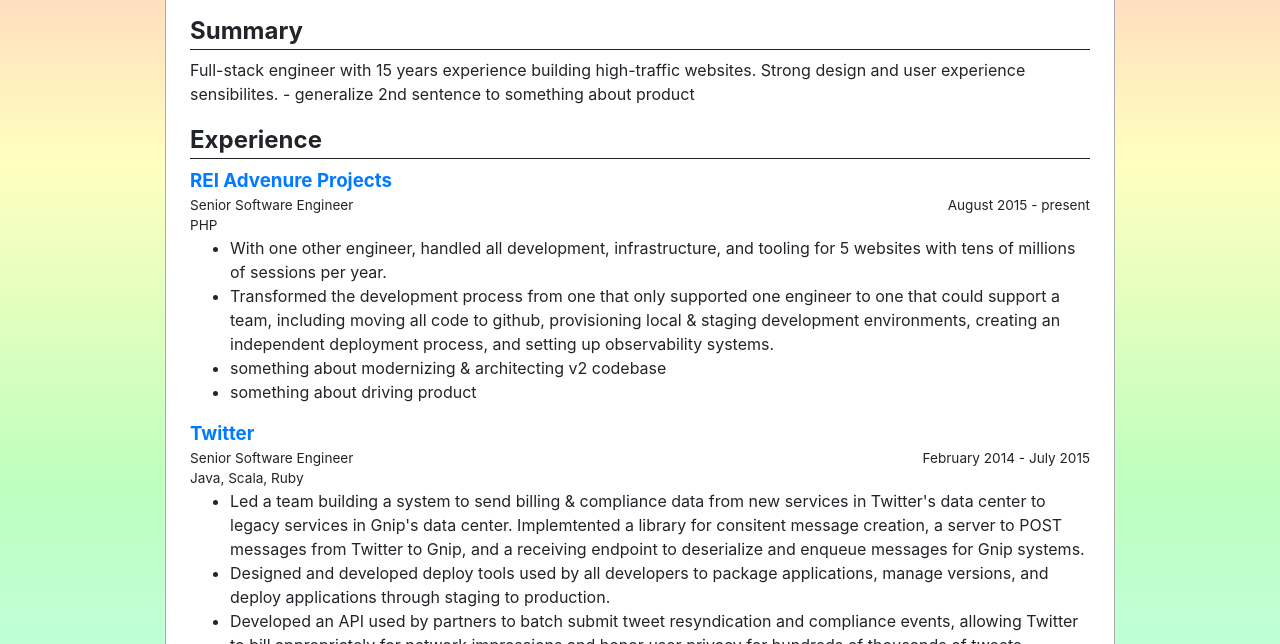
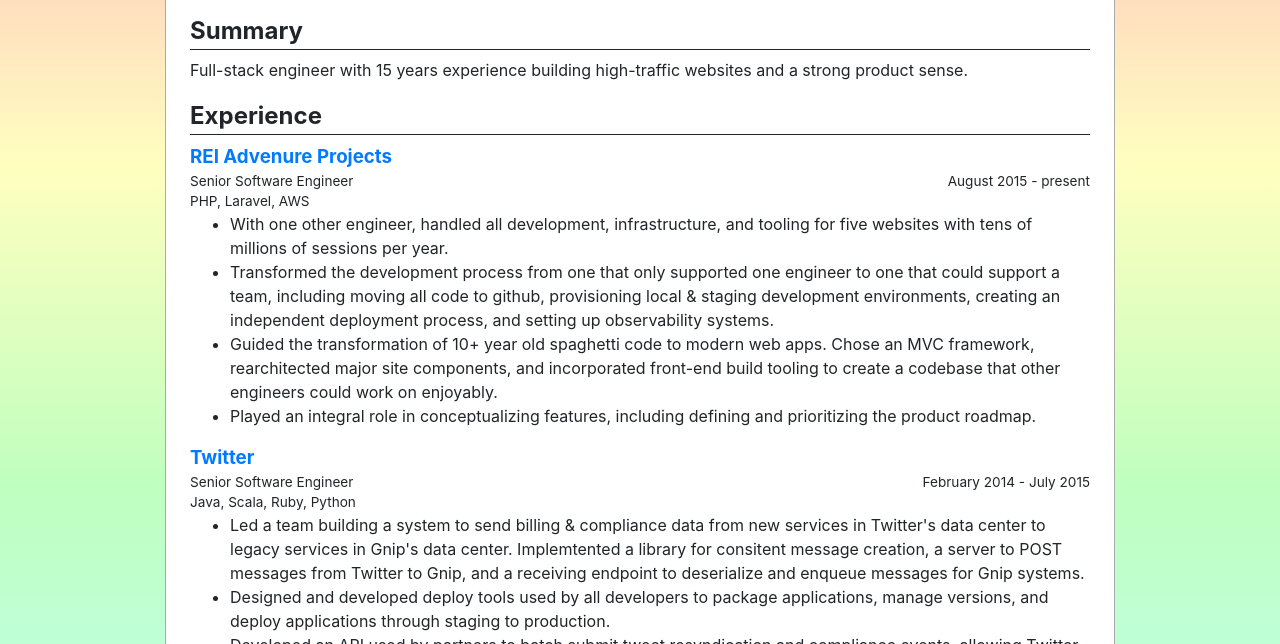
Before and after one commit to rachelv/magnetbox.org, a plain HTML site: page resume/index.html in a window 1280 px wide. Shown: the part 156-800 px from the top of the page. Drawn offline with Linux system fonts and the light colour scheme.

Commit message:
fill out AP section, update summary

```diff
--- a/resume/index.html
+++ b/resume/index.html
@@ -23,7 +23,7 @@
                 </div>
 
                 <h2>Summary</h2>
-                <p>Full-stack engineer with 15 years experience building high-traffic websites. Strong design and user experience sensibilites. - generalize 2nd sentence to something about product</p>
+                <p>Full-stack engineer with 15 years experience building high-traffic websites and a strong product sense.</p>
 
                 <h2>Experience</h2>
 
@@ -33,13 +33,13 @@
                     <div class="dates">August 2015 - present</div>
                 </div>
                 <div class="meta">
-                    <div class="tech">PHP</div>
+                    <div class="tech">PHP, Laravel, AWS</div>
                 </div>
                 <ul>
-                    <li>With one other engineer, handled all development, infrastructure, and tooling for 5 websites with tens of millions of sessions per year.</li>
+                    <li>With one other engineer, handled all development, infrastructure, and tooling for five websites with tens of millions of sessions per year.</li>
                     <li>Transformed the development process from one that only supported one engineer to one that could support a team, including moving all code to github, provisioning local &amp; staging development environments, creating an independent deployment process, and setting up observability systems.</li>
-                    <li>something about modernizing &amp; architecting v2 codebase</li>
-                    <li>something about driving product</li>
+                    <li>Guided the transformation of 10+ year old spaghetti code to modern web apps. Chose an MVC framework, rearchitected major site components, and incorporated front-end build tooling to create a codebase that other engineers could work on enjoyably.</li>
+                    <li>Played an integral role in conceptualizing features, including defining and prioritizing the product roadmap.</li>
                 </ul>
 
                 <h3><a target="_blank" href="https://twitter.com">Twitter</a></h3>
@@ -48,7 +48,7 @@
                     <div class="dates">February 2014 - July 2015</div>
                 </div>
                 <div class="meta">
-                    <div class="tech">Java, Scala, Ruby</div>
+                    <div class="tech">Java, Scala, Ruby, Python</div>
                 </div>
                 <ul>
                     <li>Led a team building a system to send billing &amp; compliance data from new services in Twitter's data center to legacy services in Gnip's data center. Implemtented a library for consitent message creation, a server to POST messages from Twitter to Gnip, and a receiving endpoint to deserialize and enqueue messages for Gnip systems.</li>
```
